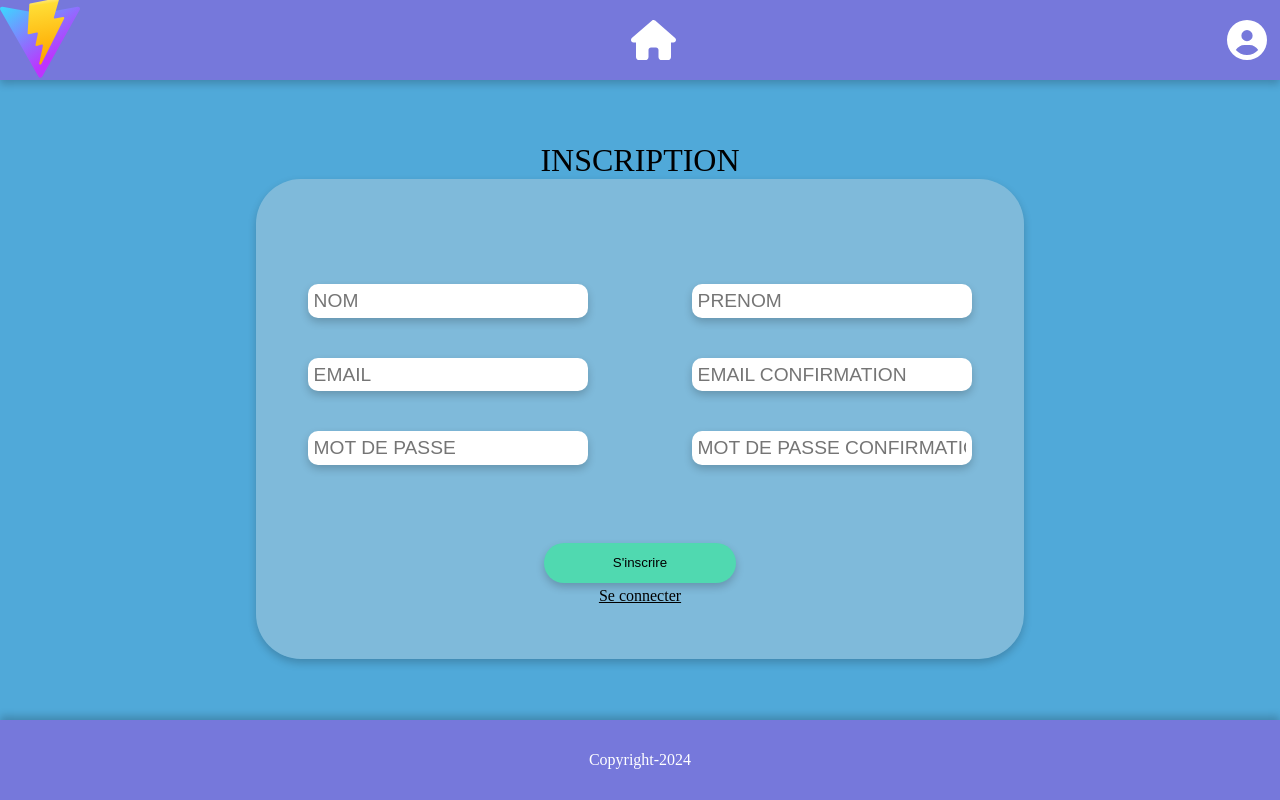
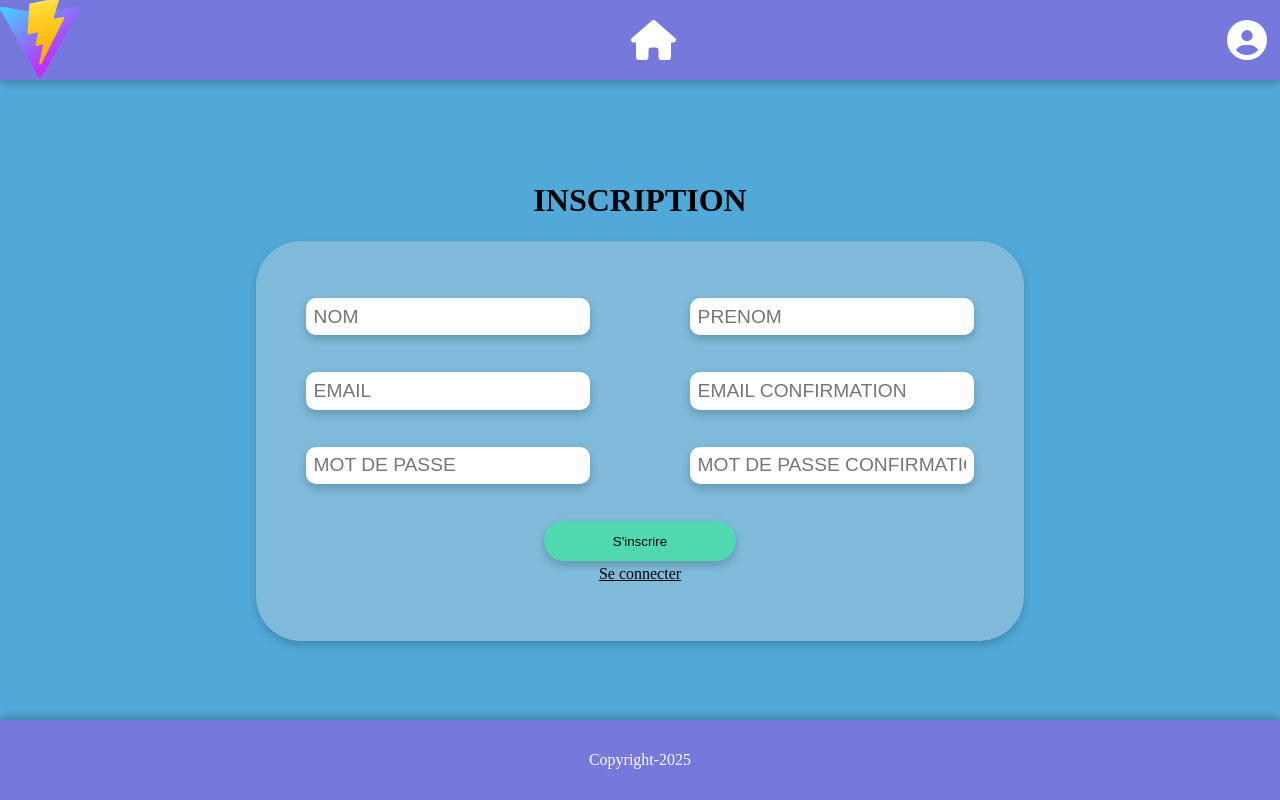
Before and after one commit to LucoJonathan/CartodexTCG, a React (Vite) app in the folder cartodextcg_front/: page /register in a window 1280 px wide. Built offline with nearby package versions, Linux system fonts and the light colour scheme.

Commit message:
feat: fail commit front

```diff
--- a/cartodextcg_front/index.html
+++ b/cartodextcg_front/index.html
@@ -1,12 +1,15 @@
 <!doctype html>
 <html lang="en">
-  <head>
-    <meta charset="UTF-8" />
-    <link rel="icon" type="image/svg+xml" href="/vite.svg" />
-    <meta name="viewport" content="width=device-width, initial-scale=1.0" />
+<head>
+    <meta charset="UTF-8"/>
+    <link rel="icon" type="image/svg+xml" href="/vite.svg"/>
+    <meta name="viewport" content="width=device-width, initial-scale=1.0"/>
     <title>CartodexTCG</title>
-  </head>
-  <body id="root">
+</head>
+<body>
+<div id="root">
     <script type="module" src="/src/App.jsx"></script>
-  </body>
+</div>
+
+</body>
 </html>
--- a/cartodextcg_front/src/App.css
+++ b/cartodextcg_front/src/App.css
@@ -1,6 +1,8 @@
-
 #root {
   background-color: #50a9d9 ;
   margin: 0;
   height: 100vh;
 }
+body{
+  margin: 0;
+}
--- a/cartodextcg_front/src/Components/Footer/Footer.jsx
+++ b/cartodextcg_front/src/Components/Footer/Footer.jsx
@@ -1,11 +1,13 @@
 import { DivFooter } from "./Footer.style.jsx";
+import { useState } from "react";
 
 
 export const Footer = () => {
+    const [ yearDate , setYearDate ] = useState ( new Date ().getFullYear () );
 
     return (<>
-            <DivFooter>
-                <p>Copyright-2024</p>
-            </DivFooter>
+        <DivFooter>
+            <p>Copyright-{ yearDate }</p>
+        </DivFooter>
     </>);
 };
--- a/cartodextcg_front/src/Components/PokemonSerieList/PokemonSerieList.style.jsx
+++ b/cartodextcg_front/src/Components/PokemonSerieList/PokemonSerieList.style.jsx
@@ -10,6 +10,10 @@ export const ButtonCard = styled.button`
     justify-content: center;
     align-items: center;
     box-shadow: 0 4px 8px rgba(0, 0, 0, 0.2);
+    &:hover{
+        transform: scale(102%);
+        cursor: pointer;
+    }
 `;
 
 export const DivPokemonSeason = styled.div`
--- a/cartodextcg_front/src/Components/Register/Register.jsx
+++ b/cartodextcg_front/src/Components/Register/Register.jsx
@@ -2,27 +2,154 @@ import {
     ButtonRegister ,
     Div1 ,
     Div2 ,
-    Div3 ,
+    Div3 , DivError ,
     DivFormRegister , DivFormRegisterContent ,
-    InputRegister , LabelRegister
+    InputRegister , LabelError , LabelRegister
 } from "./Register.style.jsx";
 import { LabelNav } from "../Login/Login.style.jsx";
+import { useEffect , useState } from "react";
+import { RegisterService } from "../../Services/RegisterService.js";
+
 
 export const Register = () => {
+
+    const [ formData , setFormData ] = useState ( {
+        email: "" ,
+        password: "" ,
+        firstName: "" ,
+        lastName: "" ,
+        username: ""
+    } );
+    const [ errors , setErrors ] = useState ( {
+        email: "" ,
+        password: "" ,
+        firstName: "" ,
+        lastName: "" ,
+        username: ""
+    } );
+    const [ userEmailConfirm , setUserEmailConfirm ] = useState ( "" );
+    const [ userPasswordConfirm , setUserPasswordConfirm ] = useState ( "" );
+    const [ showError , setShowError ] = useState ( false );
+    const mdpRegex = /^(?=.*[A-Z])(?=.*[0-9])(?=.*[!@#$%^&*(),.?":{}|<>]).{10,}$/;
+    const mailRegex = /^[^\s@]+@[^\s@]+\.[^\s@]+$/;
+
+    useEffect ( () => {
+        if (formData.lastName && formData.firstName !== "") {
+            setFormData ( {
+                ...formData ,
+                "username": `${ formData.firstName } ${ formData.lastName }`
+            } )
+        }
+    } , [ formData.firstName , formData.lastName ] );
+
+    const handleChange = (e) => {
+        const {name , value} = e.target;
+        setFormData ( {
+            ...formData ,
+            [name]: value
+        } )
+        setErrors ( {
+            ...errors ,
+            [name]: ""
+        } )
+    }
+    const handleChangeError = (e) => {
+        const {name , value} = e.target;
+        console.log ( name )
+        if (name === "email" && value === formData.email) {
+            setErrors ( {
+                ...errors ,
+                [name]: ""
+            } )
+        } else if (name === "password" && value === formData.password) {
+            setErrors ( {
+                ...errors ,
+                [name]: ""
+            } )
+        }
+    }
+
+    const verifData = () => {
+        const newErrors = {};
+        if (! formData.lastName) newErrors.lastName = "Le nom est requis";
+        if (! formData.firstName) newErrors.firstName = "Le prénom est requis";
+        if (! formData.password) {
+            newErrors.password = "Le mot de pass est requis";
+        } else if (! mdpRegex.test ( formData.password )) {
+            newErrors.password = "Min. 10 caractères, 1 majuscule, 1 chiffre, 1 caractère spécial."
+        } else if (formData.password !== userPasswordConfirm) {
+            newErrors.password = "Les mots de passe ne sont pas identique"
+        }
+        if (! formData.email) {
+            newErrors.email = "L'email est requis";
+        } else if (! mailRegex.test ( formData.email )) {
+            newErrors.email = "L'email n'est pas valide";
+        } else if (formData.email !== userEmailConfirm) {
+            newErrors.email = "Les emails ne sont pas identique"
+        }
+        if (Object.keys ( newErrors ).length !== 0) {
+            setErrors ( newErrors );
+            setShowError ( true );
+        }
+    }
+
+    const handleRegister = async (e) => {
+        e.preventDefault ();
+        setShowError ( false )
+        verifData ();
+
+        // Vérification des erreurs avant de procéder à l'appel API
+        if (Object.keys(errors).length > 0) return;
+
+        try {
+            await RegisterService.register ( formData );
+            alert ( "Inscription réussi !" );
+        } catch (error) {
+            console.log ( "Erreur lors de l'inscription : " + error );
+            alert ( "Une erreur est survenu lors de l'inscription !" );
+        }
+    }
+
     return (<>
-
-            <DivFormRegister>
+        <DivFormRegister onSubmit={ handleRegister }>
             <LabelRegister>INSCRIPTION</LabelRegister>
             <DivFormRegisterContent>
                 <Div1>
-                        <InputRegister placeholder="NOM"/>
-                        <InputRegister type="email" placeholder="EMAIL"/>
-                        <InputRegister type="password" placeholder="MOT DE PASSE"/>
+                    <InputRegister placeholder="NOM" name="lastName" onChange={ handleChange }/>
+                    <DivError visibility={ showError ? "visible" : "hidden" }>
+                        <LabelError>{ errors.lastName }</LabelError>
+                    </DivError>
+                    <InputRegister type="email" placeholder="EMAIL" name="email" onChange={ handleChange }/>
+                    <DivError visibility={ showError ? "visible" : "hidden" }>
+                        <LabelError>{ errors.email }</LabelError>
+                    </DivError>
+                    <InputRegister type="password" placeholder="MOT DE PASSE" name="password"
+                                   onChange={ handleChange }/>
+                    <DivError visibility={ showError ? "visible" : "hidden" }>
+                        <LabelError>{ errors.password }</LabelError>
+                    </DivError>
                 </Div1>
                 <Div2>
-                        <InputRegister placeholder="PRENOM"/>
-                        <InputRegister type="email" placeholder="EMAIL CONFIRMATION"/>
-                        <InputRegister type="password" placeholder="MOT DE PASSE CONFIRMATION"/>
+                    <InputRegister placeholder="PRENOM" name="firstName" onChange={ handleChange }/>
+                    <DivError visibility={ showError ? "visible" : "hidden" }>
+                        <LabelError>{ errors.firstName }</LabelError>
+                    </DivError>
+                    <InputRegister type="email" placeholder="EMAIL CONFIRMATION" name="email" onChange={ (e) => {
+                        setUserEmailConfirm ( e.target.value )
+                        handleChangeError ( e )
+                    } }/>
+
+                    <DivError visibility={ showError ? "visible" : "hidden" }>
+                        <LabelError>{ errors.email }</LabelError>
+                    </DivError>
+                    <InputRegister type="password" placeholder="MOT DE PASSE CONFIRMATION" name="password"
+                                   onChange={ (e) => {
+                                       setUserPasswordConfirm ( e.target.value )
+                                       handleChangeError ( e )
+                                   } }/>
+                    <DivError visibility={ showError ? "visible" : "hidden" }>
+                        <LabelError>{ errors.password }</LabelError>
+                    </DivError>
                 </Div2>
                 <Div3>
                     <ButtonRegister type="submit">S'inscrire</ButtonRegister>
--- a/cartodextcg_front/src/Components/Register/Register.style.jsx
+++ b/cartodextcg_front/src/Components/Register/Register.style.jsx
@@ -7,12 +7,13 @@ export const DivFormRegister = styled.form`
     margin: auto;
 `;
 
-export const DivFormRegisterContent = styled.form`
+export const DivFormRegisterContent = styled.div`
     display: flex;
     flex-wrap: wrap;
     justify-content: center;
+    align-content: center;
     width: 60vw;
-    height: 60vh;
+    height: 50vh;
     border-radius: 45px;
     margin: auto;
     background-color: rgba(173, 203, 219, 0.5);
@@ -24,9 +25,9 @@ export const Div1 = styled.div`
     flex-direction: column;
     justify-content: center;
     align-items: center;
+    gap: 2vh;
     width: 50%;
-    height: 70%;
-    margin-top: 1vh;
+    height: 60%;
 `;
 
 export const Div2 = styled.div`
@@ -34,9 +35,9 @@ export const Div2 = styled.div`
     flex-direction: column;
     justify-content: center;
     align-items: center;
+    gap: 2vh;
     width: 50%;
-    height: 70%;
-    margin-top: 1vh;
+    height: 60%;
 `;
 
 export const Div3 = styled.div`
@@ -49,11 +50,10 @@ export const Div3 = styled.div`
 `;
 
 export const InputRegister = styled.input`
-    padding: 1.5%;
+    padding: 2%;
     width: 70%;
     border-radius: 10px;
     border: none;
-    margin-top: 5vh;
     font-size: larger;
     box-shadow: 0 4px 8px rgba(0, 0, 0, 0.2);
 `;
@@ -67,6 +67,19 @@ export const ButtonRegister = styled.button`
     box-shadow: 0 4px 8px rgba(0, 0, 0, 0.2);
 `;
 
-export const LabelRegister = styled.label`
+export const LabelRegister = styled.h1`
+    display: flex;
+    align-items: center;
     font-size: xx-large;
+    height: 5vh;
 `;
+
+export const DivError = styled.div`
+    display: flex;
+    align-items: center;
+    height: 5px;
+`;
+
+export const LabelError = styled.label`
+    color: red;
+`;
--- a/cartodextcg_front/src/Routes/AppRoutes.jsx
+++ b/cartodextcg_front/src/Routes/AppRoutes.jsx
@@ -3,7 +3,7 @@ import { Login } from "../Components/Login/Login.jsx";
 import { Header } from "../Components/Header/Header.jsx";
 import { Footer } from "../Components/Footer/Footer.jsx";
 import { DivContent } from "./AppRoutes.style.jsx";
-import { Register } from "../Components/Register/Register.jsx";
+import  { Register }  from "../Components/Register/Register.jsx";
 import { PokemonSerieList } from "../Components/PokemonSerieList/PokemonSerieList.jsx";
 import { Home } from "../Components/Home/Home.jsx";
 
--- /dev/null
+++ b/cartodextcg_front/src/Services/Axios.js
@@ -0,0 +1,25 @@
+import axios from "axios";
+
+export const instance = axios.create({
+    baseURL: 'http://localhost:9001/api',
+    timeout: 10000,  // Temps d'attente de 10 secondes
+    headers: {
+        'Content-Type': 'application/json',
+    }
+});
+
+instance.interceptors.request.use(
+    function (config){
+        // Récupération du token dans le sessionStorage
+        const token = sessionStorage.getItem('token');
+        if(token){
+            // Ajoute le header Authorization si le token est présent
+            config.headers['Authorization'] = `Bearer ${token}`;
+        }
+        return config;
+    },
+    function (error){
+        // Gérer les erreurs avant que la requête ne soit envoyée
+        return Promise.reject(error);
+    }
+)
--- /dev/null
+++ b/cartodextcg_front/src/Services/RegisterService.js
@@ -0,0 +1,22 @@
+import { instance } from "./Axios.js";
+
+
+const register = async (formData) =>{
+    try{
+        const response = await instance.post("/user/register", formData, {
+            headers: {
+                'Content-Type': 'multipart/form-data'
+            }
+        });
+        return response.data;
+    }catch(error){
+        console.log("Erreur lors de l'inscription : " + error);
+        throw error;
+    }
+
+}
+
+// Assurez-toi que tu exportes bien la fonction register
+export const RegisterService = {
+    register  // L'exportation de la fonction register
+};
```
Also changed, not shown: cartodextcg_front/package.json (+4 -3 lines), 1 other file (tests, documents, lock files or other folders). Lines whose indentation alone changed are shown as unchanged.
